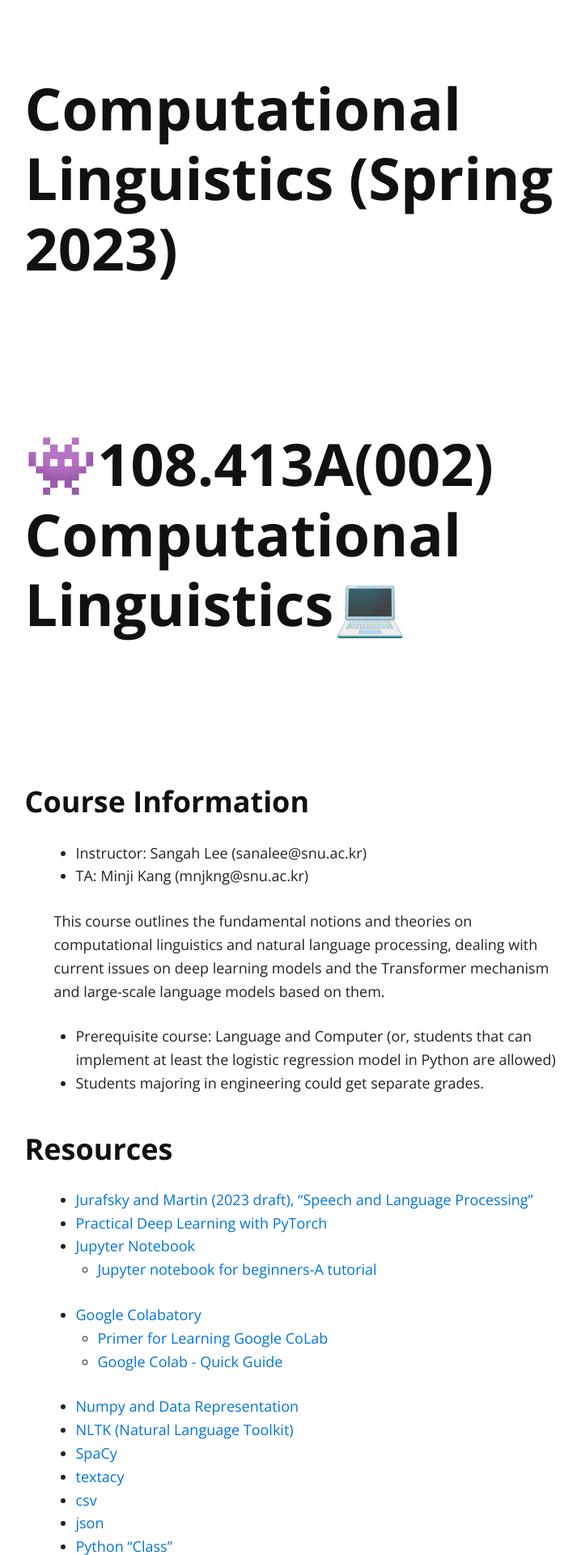
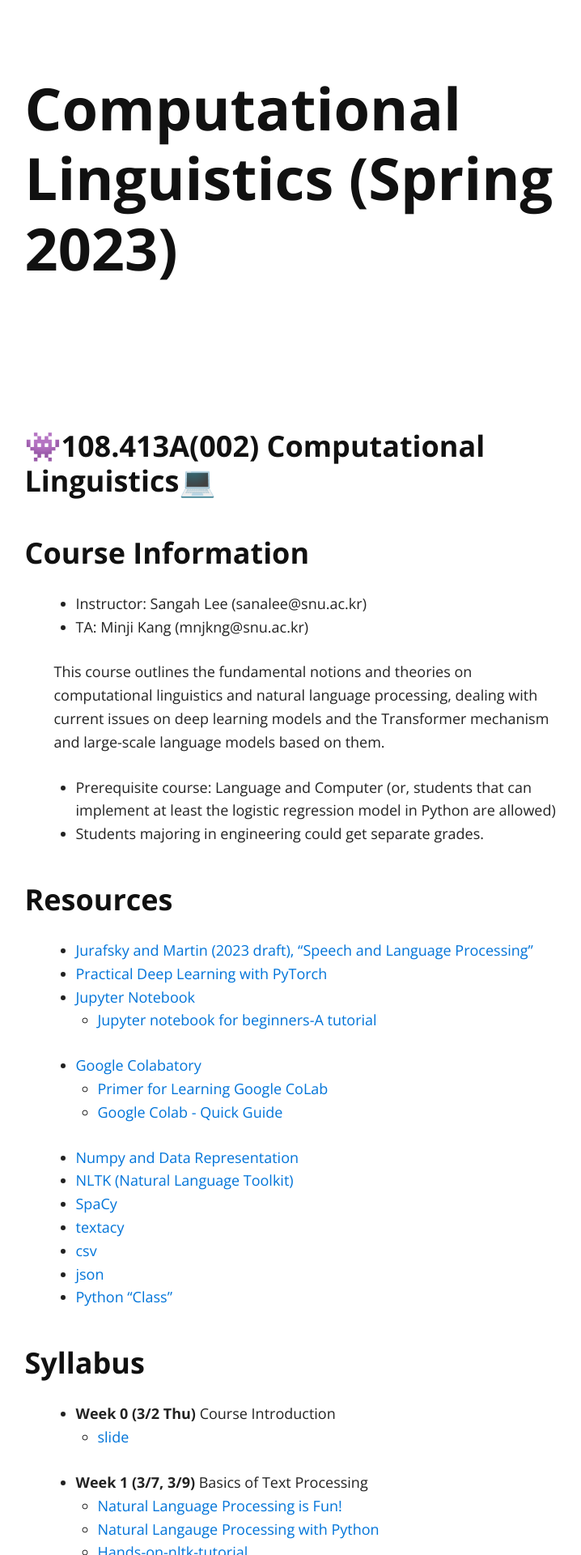
Before and after one commit to sanajlee/cl2023u, a Jekyll site: the page built from index.md, in a window 1280 px wide. Shown: the top 1920 px of the page at 81% size, without its empty margins (261-979 px from the left). Built offline with Jekyll 4.4.1, drawn with Linux system fonts in a browser that asks for light colours; nearby versions of some CDN libraries; our own code applies the rules of GitHub Pages for plain Markdown files.

Commit message:
2023. 03. 01.

```diff
--- a/index.md
+++ b/index.md
@@ -2,7 +2,7 @@
 layout: default
 ---
 
-# 👾108.413A(002) Computational Linguistics💻
+### 👾108.413A(002) Computational Linguistics💻
 
 
 ### Course Information
```
